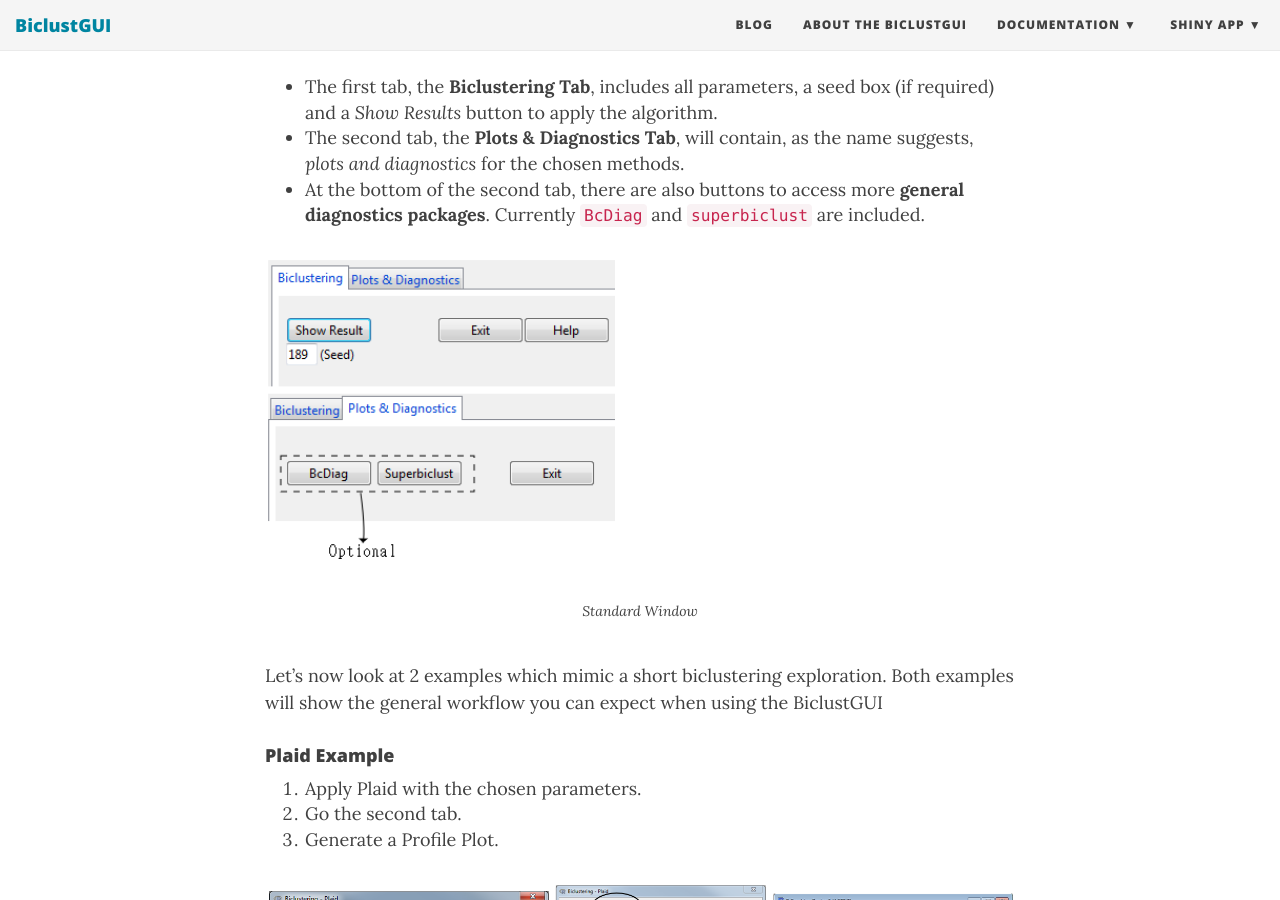
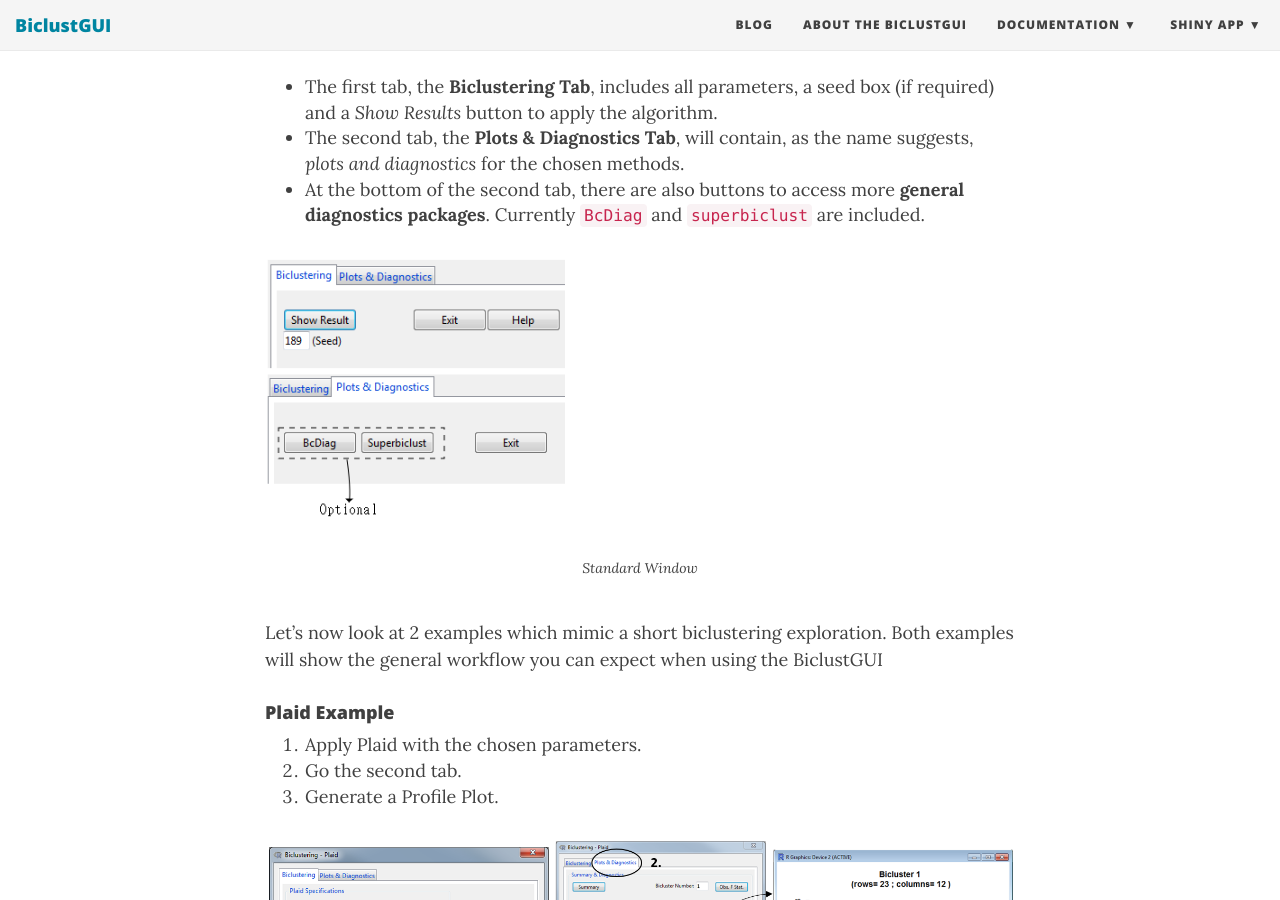
Before and after one commit to ewouddt/RcmdrPlugin.BiclustGUI, a Jekyll site: the page built from _posts/2016-09-27-biclustGUI.md, in a window 1280 px wide and 900 px high, scrolled down 5422 px. Built offline with Jekyll 4.4.1, drawn with Linux system fonts in a browser that asks for light colours; nearby versions of some CDN libraries; comment, search, counter and statistics services are not loaded.

Commit message:
image size test

```diff
--- a/_posts/2016-09-27-biclustGUI.md
+++ b/_posts/2016-09-27-biclustGUI.md
@@ -178,7 +178,7 @@
 -   The second tab, the **Plots & Diagnostics Tab**, will contain, as the name suggests, *plots and diagnostics* for the chosen methods.
 -   At the bottom of the second tab, there are also buttons to access more **general diagnostics packages**. Currently `BcDiag` and `superbiclust` are included.
 
-<img src="{{ site.url }}/img/biclustGUI_images/standard_buttons.png" alt="Standard Window" width="350" />
+<img src="{{ site.url }}/img/biclustGUI_images/standard_buttons.png" alt="Standard Window" width="300" />
 <p class="caption">
 Standard Window
 </p>
```
